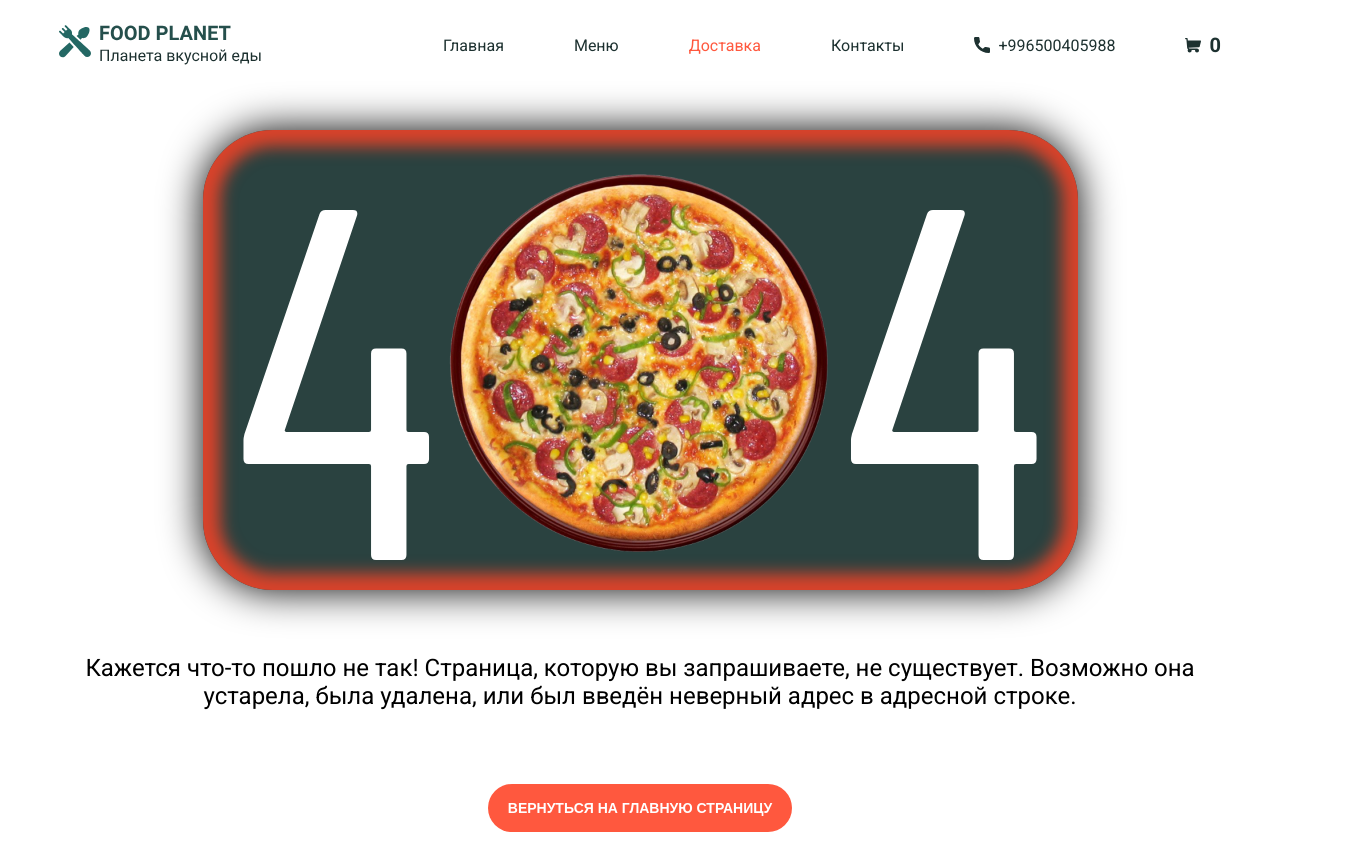
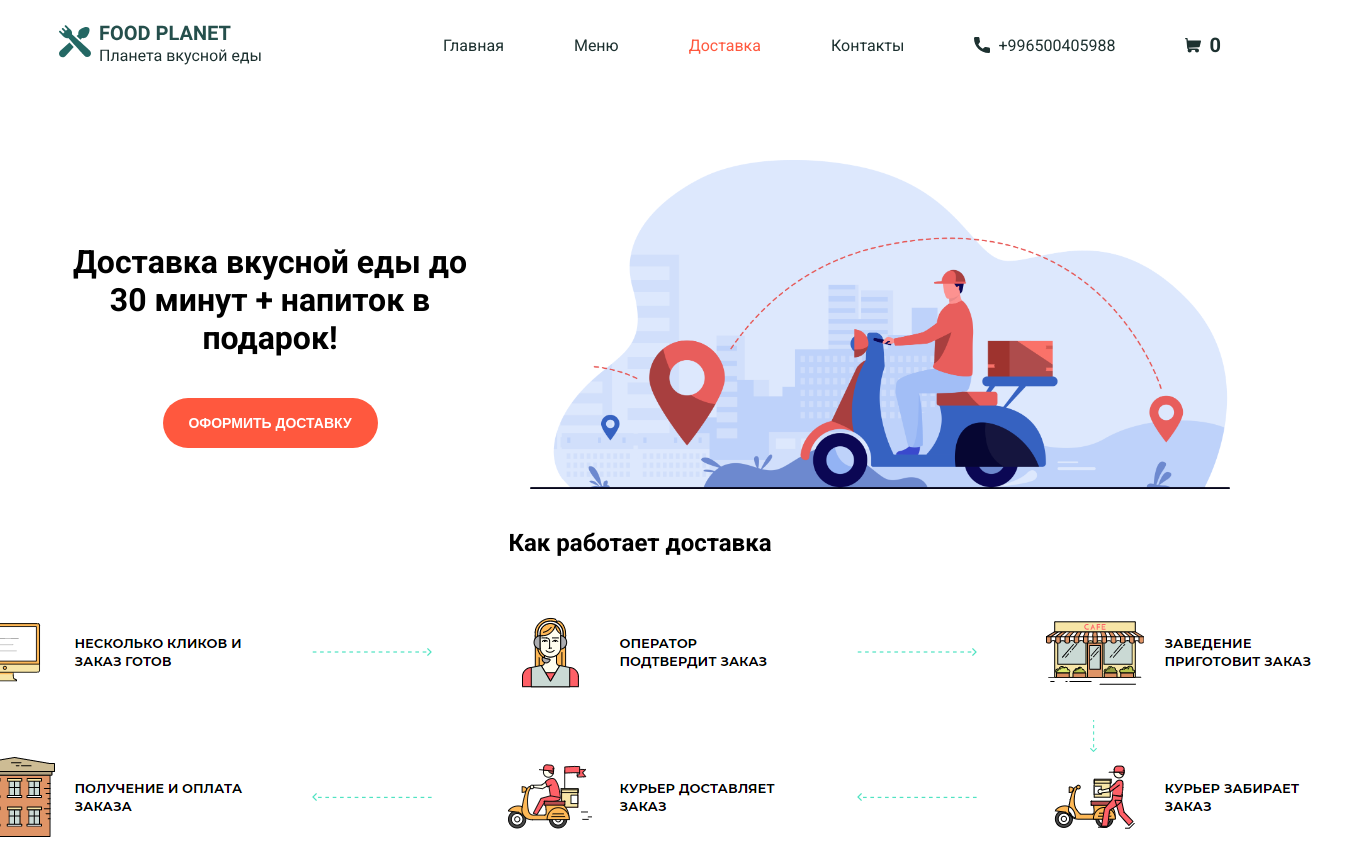
Before and after one commit to demichev-artur/food-planet, a React (Create React App) app: page /delivery in a window 1280 px wide. Shown: the top 868 px of the page, 1345 px wide, since content can reach past the window. Before the commit the page ends 832 px from the top, so only its background shows below. Built offline with nearby package versions, Linux system fonts and the light colour scheme; a web font is replaced by a local one.

Commit message:
feat: add delivery page

```diff
--- a/src/App.js
+++ b/src/App.js
@@ -4,6 +4,7 @@ import {BrowserRouter, Routes, Route} from "react-router-dom";
 import Header from "./components/Header/Header";
 import NotFound from "./pages/NotFound/NotFound";
 import Contacts from "./pages/Contacts/Contacts";
+import Delivery from "./pages/Delivery/Delivery";
 
 function App() {
     return (
@@ -12,6 +13,7 @@ function App() {
                 <Header/>
                 <Routes>
                     <Route path="/" element={<Main/>}/>
+                    <Route path="/delivery" element={<Delivery/>}/>
                     <Route path="/contacts" element={<Contacts/>}/>
                     <Route path="*" element={<NotFound/>}/>
                 </Routes>
--- a/src/pages/Contacts/Contacts.module.css
+++ b/src/pages/Contacts/Contacts.module.css
@@ -2,6 +2,7 @@
     display: flex;
     justify-content: center;
     padding: 50px 0;
+    font-family: 'Roboto', serif;
 }
 
 .content {
--- /dev/null
+++ b/src/pages/Delivery/Delivery.js
@@ -0,0 +1,32 @@
+import React from 'react';
+import styles from './Delivery.module.css';
+import image from '../../access/images/devilery_image.png';
+import imageTwo from '../../access/images/del.png';
+import imageTree from '../../access/images/del1.png';
+const Delivery = () => {
+    return (
+        <div className={styles.container}>
+            <div className={styles.content}>
+                <div className={styles.block}>
+                    <div>
+                        <h1>Доставка вкусной еды до 30 минут + напиток в подарок!</h1>
+                        <button>Оформить доставку</button>
+                    </div>
+
+                    <div className={styles.image}>
+                        <img className={styles.image_img} src={image} alt=""/>
+                    </div>
+                </div>
+                <div className={styles.del}>
+                    <h2>Как работает доставка</h2>
+                    <img src={imageTwo} alt=""/>
+                    <h2>Доставка в самые короткие сроки</h2>
+                    <img src={imageTree} alt=""/>
+                </div>
+
+            </div>
+        </div>
+    );
+};
+
+export default Delivery;
--- /dev/null
+++ b/src/pages/Delivery/Delivery.module.css
@@ -0,0 +1,74 @@
+.container {
+    display: flex;
+    justify-content: center;
+    padding: 50px 0;
+    font-family: 'Roboto', serif;
+}
+
+.content {
+    display: flex;
+    justify-content: center;
+    align-items: center;
+    flex-wrap: wrap;
+    flex-direction: column;
+}
+
+.block {
+    display: flex;
+    flex-wrap: wrap;
+    justify-content: center;
+    align-items: center;
+}
+
+.block > div {
+    display: flex;
+    flex-direction: column;
+    align-items: center;
+    padding: 20px;
+}
+
+.block > div button {
+    width: 215px;
+    height: 50px;
+    border: none;
+    background-color: #FF583E;
+    border-radius: 100px;
+    font-style: normal;
+    font-weight: 700;
+    font-size: 14px;
+    text-transform: uppercase;
+    color: #FFFFFF;
+}
+
+.block > div button:hover {
+    background-color: #ff4326;
+    cursor: pointer;
+}
+
+.block h1 {
+    width: 400px;
+    text-align: center;
+    padding: 20px;
+}
+
+.image {
+    width: 700px;
+
+}
+
+.image_img {
+    width: 100%;
+}
+
+.del {
+    display: flex;
+    flex-wrap: wrap;
+    flex-direction: column;
+    align-items: center;
+    justify-content: center;
+
+}
+
+.del img {
+    margin: 20px 0;
+}
```
Also changed, not shown: src/access/images/del.png (added), src/access/images/del1.png (added).
